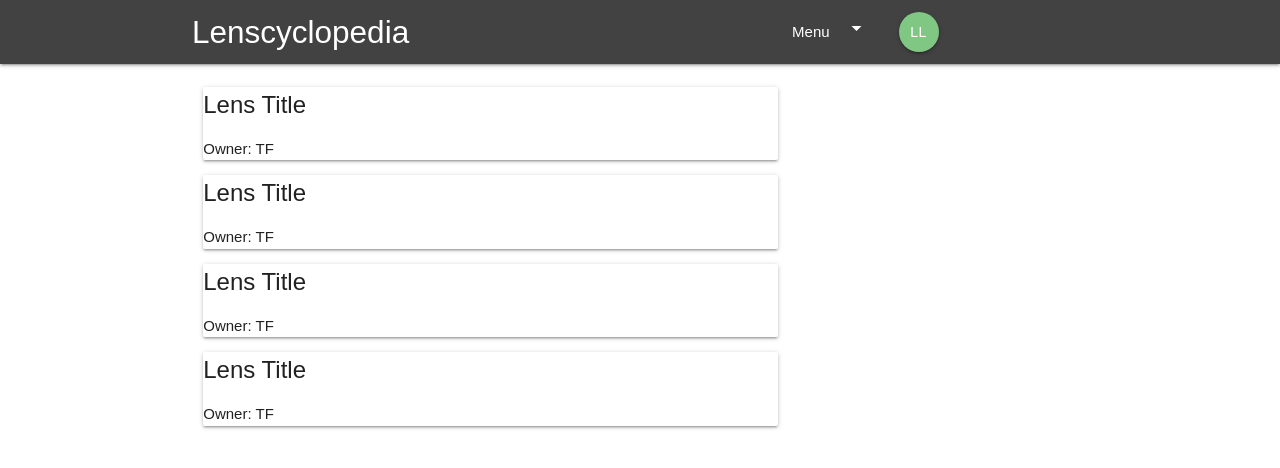
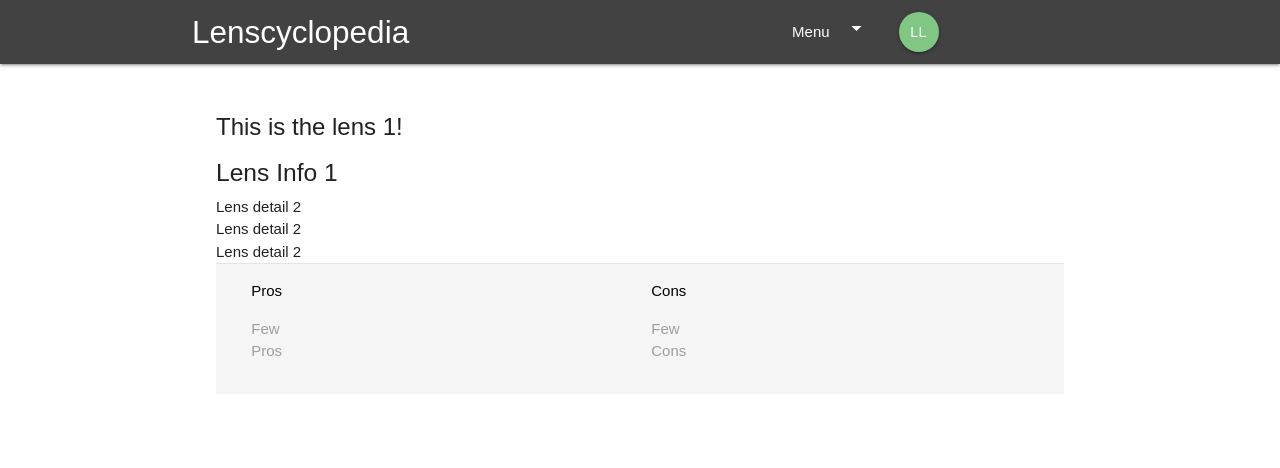
Before and after one commit to brunagarcia/LensesDatabase, a React (Create React App) app in the folder frontend/: page /lenses/1 in a window 1280 px wide. Shown: the top 468 px of the page. Built offline with nearby package versions, Linux system fonts and the light colour scheme.

Commit message:
lens details component

```diff
--- a/frontend/src/App.js
+++ b/frontend/src/App.js
@@ -2,6 +2,7 @@ import React, { Component } from 'react'
 import { BrowserRouter, Switch, Route } from 'react-router-dom'
 import Navbar from './Components/Layout/Navbar'
 import Dashboard from './Components/Dashboard/Dashboard'
+import LensDetail from './Components/Lens/LensDetail'
 
 class App extends Component {
   render() {
@@ -10,7 +11,8 @@ class App extends Component {
         <div className="App">
           <Navbar/>
           <Switch>
-            <Route path='/' component={Dashboard}/>
+            <Route exact path='/' component={Dashboard}/>
+            <Route path='/lenses/:id' component={LensDetail}/>
           </Switch>
         </div>
       </BrowserRouter>
--- a/frontend/src/Components/Lens/LensDetail.js
+++ b/frontend/src/Components/Lens/LensDetail.js
@@ -0,0 +1,39 @@
+import React from 'react'
+
+const LensDetail = (props) => {
+  const { id } = props.match.params
+  console.log(id)
+  return (
+    <div className="container section lensDetails">
+      <div className="card z-depth-0">
+        <div className="card-content">
+          <span className="card-title">
+            This is the lens {id }!
+          </span>
+          <h5>Lens Info 1 </h5>
+          <p>Lens detail 2</p>
+          <p>Lens detail 2</p>
+          <p>Lens detail 2</p>
+          <div className="card-action row grey lighten-4 grey-text">
+            <div className="col m6">
+              <p className='black-text'>Pros</p>
+              <ul>
+                <li>Few </li>
+                <li>Pros</li>
+              </ul>
+            </div>
+            <div className="col m6">
+              <p className='black-text'>Cons</p>
+              <ul>
+                <li>Few </li>
+                <li>Cons</li>
+              </ul>
+            </div>
+          </div>
+        </div>
+      </div>
+    </div>
+  )
+}
+
+export default LensDetail
```
